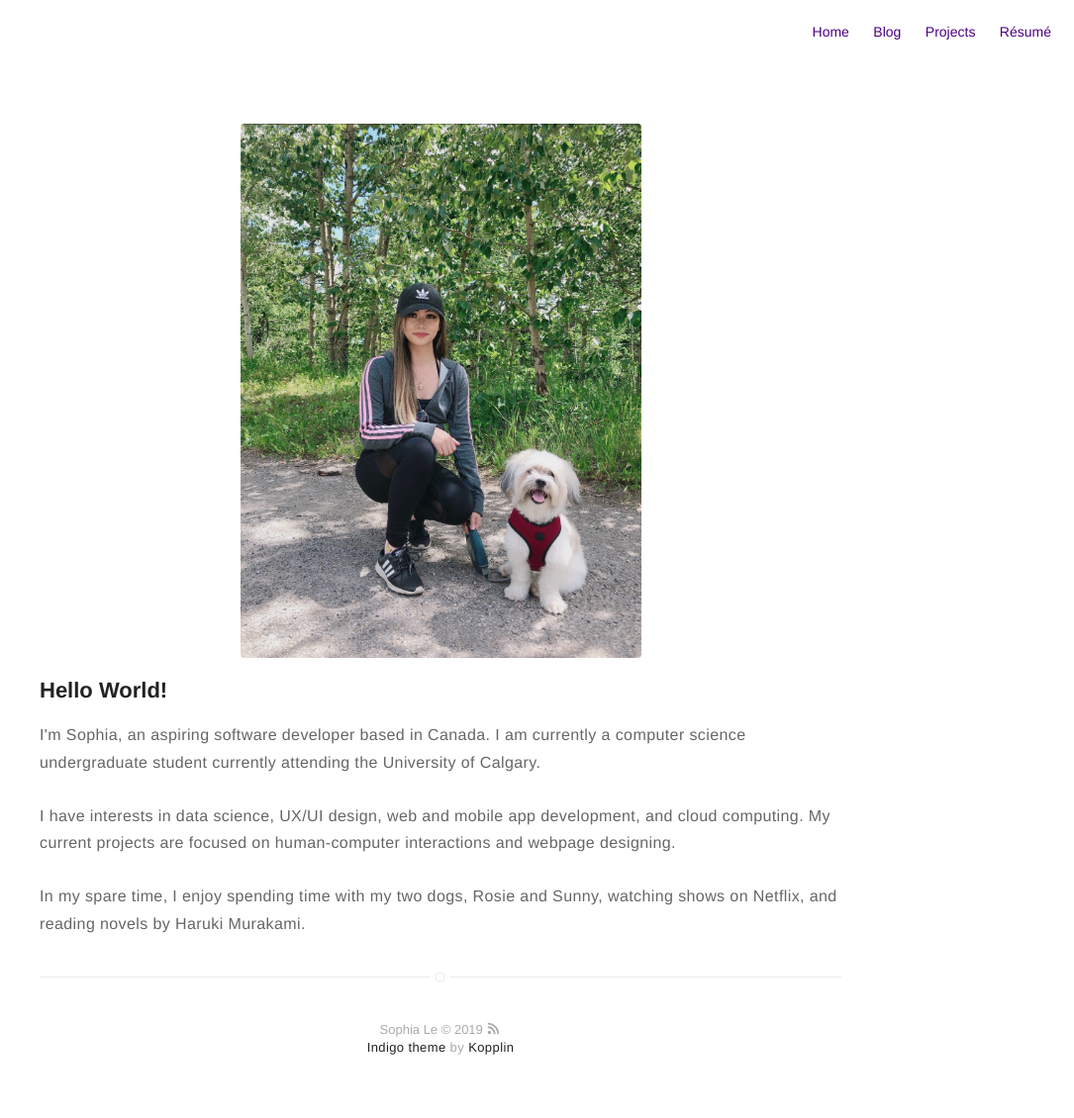
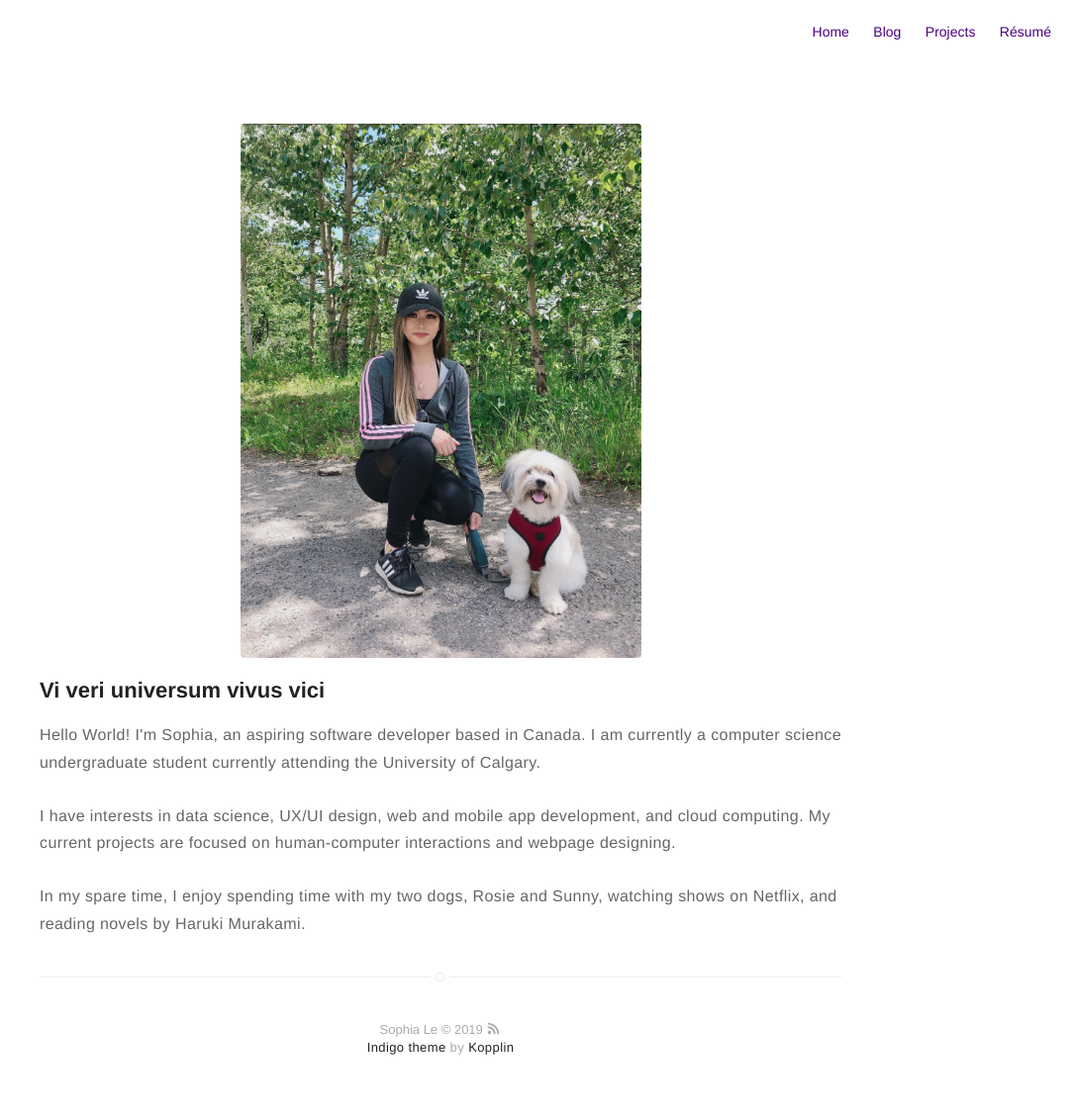
Before and after one commit to soapcodes/s0phito.github.io, a Jekyll site: the page built from about.md, in a window 1280 px wide. Shown: the whole page at 99% size, without its empty margins (195-1280 px from the left). Built offline with Jekyll 4.4.1, drawn with Linux system fonts in a browser that asks for light colours.

Commit message:
Header title change in about.md

```diff
--- a/_config.yml
+++ b/_config.yml
@@ -8,7 +8,7 @@ description: A blog about technology and stuff related
 # if it's an external image, update below for true
 # better with square images
 external-image: false
-picture: assets/images/profile.jpg
+picture: /assets/images/profile.jpg
 
 # If you want to include your resume, set to true
 # and specify source (external or local).
--- a/about.md
+++ b/about.md
@@ -3,8 +3,8 @@ title: About
 layout: page
 ---
 <img class="image" src="/assets/images/me2.jpg" alt="Alt Text">
-## Hello World!
-<p>I'm Sophia, an aspiring software developer based in Canada. I am currently a computer science undergraduate student currently attending the University of Calgary.
+## Vi veri universum vivus vici
+<p>Hello World! I'm Sophia, an aspiring software developer based in Canada. I am currently a computer science undergraduate student currently attending the University of Calgary.
 <br><br>
 I have interests in data science, UX/UI design, web and mobile app development, and cloud computing. My current projects are focused on human-computer interactions and webpage designing.
 <br><br>
```
